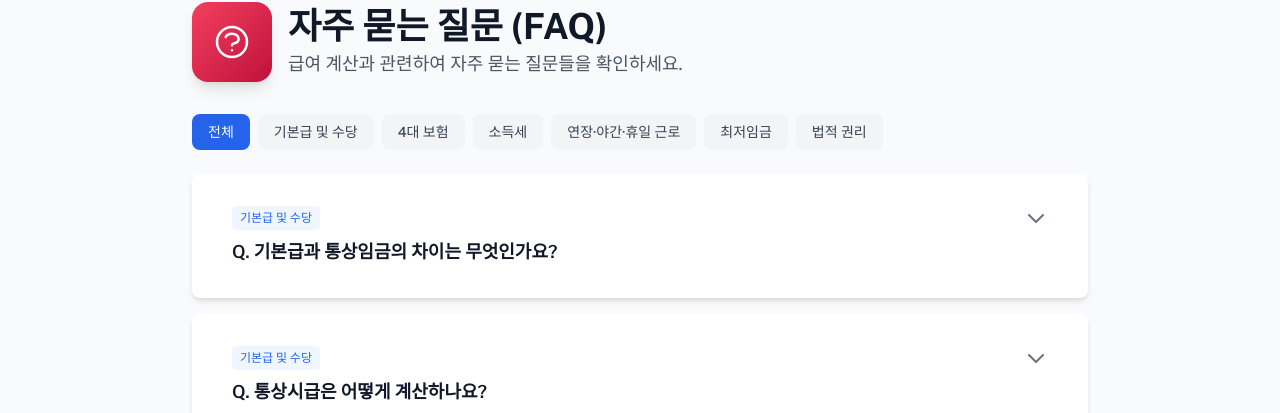
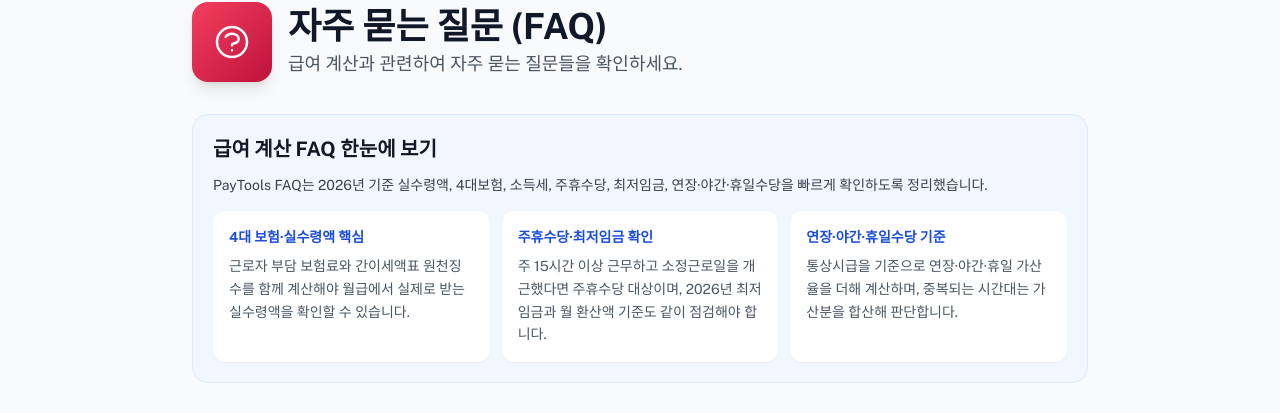
Before and after one commit to freenu0618/calcul, a React (Vite) app in the folder frontend/: page /faq in a window 1280 px wide. Shown: the part 94-507 px from the top of the page. Built offline with nearby package versions, Linux system fonts and the light colour scheme; no server answers.

Commit message:
improve: enrich FAQ discovery content

```diff
--- a/frontend/src/pages/FAQ.tsx
+++ b/frontend/src/pages/FAQ.tsx
@@ -22,6 +22,26 @@ interface FAQItem {
   question: string;
   answer: string;
 }
+
+interface CategorySummary {
+  title: string;
+  description: string;
+}
+
+const categorySummaries: CategorySummary[] = [
+  {
+    title: '4대 보험·실수령액 핵심',
+    description: '근로자 부담 보험료와 간이세액표 원천징수를 함께 계산해야 월급에서 실제로 받는 실수령액을 확인할 수 있습니다.',
+  },
+  {
+    title: '주휴수당·최저임금 확인',
+    description: '주 15시간 이상 근무하고 소정근로일을 개근했다면 주휴수당 대상이며, 2026년 최저임금과 월 환산액 기준도 같이 점검해야 합니다.',
+  },
+  {
+    title: '연장·야간·휴일수당 기준',
+    description: '통상시급을 기준으로 연장·야간·휴일 가산율을 더해 계산하며, 중복되는 시간대는 가산분을 합산해 판단합니다.',
+  },
+];
 
 const FAQ = () => {
   const [selectedCategory, setSelectedCategory] = useState<string>('전체');
@@ -211,6 +231,8 @@ const FAQ = () => {
     ? faqData
     : faqData.filter(item => item.category === selectedCategory);
 
+  const getItemId = (index: number) => `faq-answer-${selectedCategory.replace(/\s+/g, '-')}-${index}`;
+
   // FAQPage 구조화된 데이터 (schema.org)
   const faqSchemaData = {
     "@context": "https://schema.org",
@@ -256,6 +278,23 @@ const FAQ = () => {
             </div>
           </div>
 
+          <section className="mb-8 rounded-2xl border border-blue-100 bg-blue-50/70 p-5" aria-labelledby="faq-summary-title">
+            <h2 id="faq-summary-title" className="text-xl font-bold text-gray-900 mb-3">
+              급여 계산 FAQ 한눈에 보기
+            </h2>
+            <p className="text-sm text-gray-700 mb-4">
+              PayTools FAQ는 2026년 기준 실수령액, 4대보험, 소득세, 주휴수당, 최저임금, 연장·야간·휴일수당을 빠르게 확인하도록 정리했습니다.
+            </p>
+            <div className="grid gap-3 md:grid-cols-3">
+              {categorySummaries.map((summary) => (
+                <div key={summary.title} className="rounded-xl bg-white p-4 shadow-sm">
+                  <h3 className="text-sm font-bold text-blue-700 mb-2">{summary.title}</h3>
+                  <p className="text-sm text-gray-600 leading-relaxed">{summary.description}</p>
+                </div>
+              ))}
+            </div>
+          </section>
+
         {/* 카테고리 필터 */}
         <div className="mb-6 flex flex-wrap gap-2">
           {categories.map((category) => (
@@ -275,11 +314,17 @@ const FAQ = () => {
 
         {/* FAQ 목록 (아코디언) */}
         <div className="space-y-4">
-          {filteredFAQ.map((item, index) => (
+          {filteredFAQ.map((item, index) => {
+            const answerId = getItemId(index);
+            const isExpanded = expandedIndex === index;
+
+            return (
               <Card key={index}>
                 <button
                   onClick={() => handleToggle(index, item.question)}
                   className="w-full text-left"
+                  aria-expanded={isExpanded}
+                  aria-controls={answerId}
                 >
                   <div className="flex items-start justify-between">
                     <div className="flex-1">
@@ -294,7 +339,7 @@ const FAQ = () => {
                     </div>
                     <svg
                       className={`w-6 h-6 text-gray-500 transition-transform ml-4 flex-shrink-0 ${
-                      expandedIndex === index ? 'transform rotate-180' : ''
+                        isExpanded ? 'transform rotate-180' : ''
                       }`}
                       fill="none"
                       stroke="currentColor"
@@ -304,15 +349,17 @@ const FAQ = () => {
                     </svg>
                   </div>
                 </button>
-              {expandedIndex === index && (
-                <div className="mt-4 pt-4 border-t border-gray-200">
-                  <p className="text-gray-700">
+                <div
+                  id={answerId}
+                  className={`mt-4 pt-4 border-t border-gray-200 ${isExpanded ? 'block' : 'hidden'}`}
+                >
+                  <p className="text-gray-700 leading-relaxed">
                     A. {item.answer}
                   </p>
                 </div>
-              )}
               </Card>
-          ))}
+            );
+          })}
         </div>
 
         {/* 추가 도움말 */}
```
Lines whose indentation alone changed are shown as unchanged.
